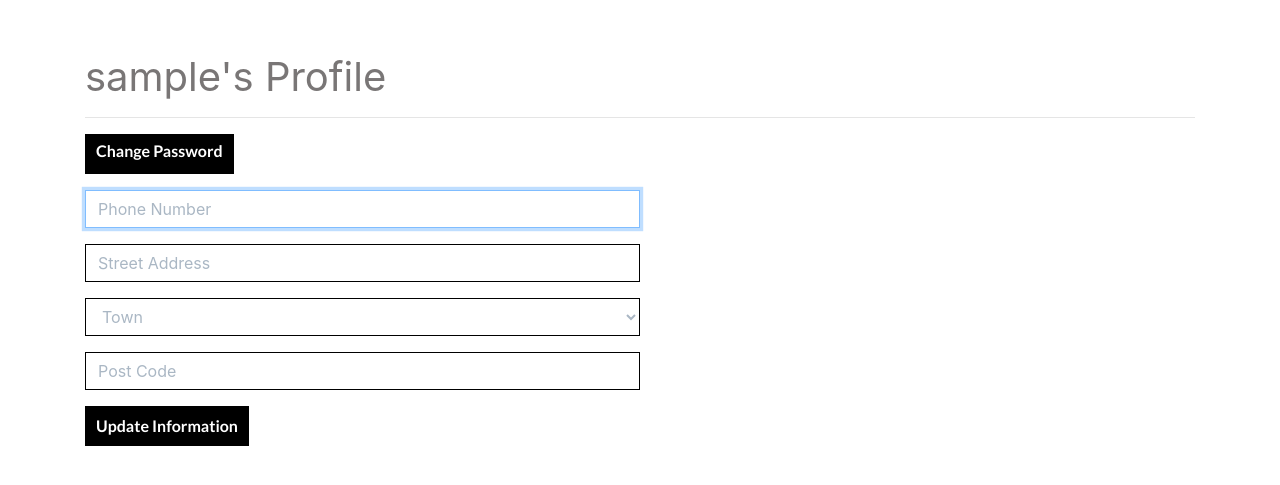
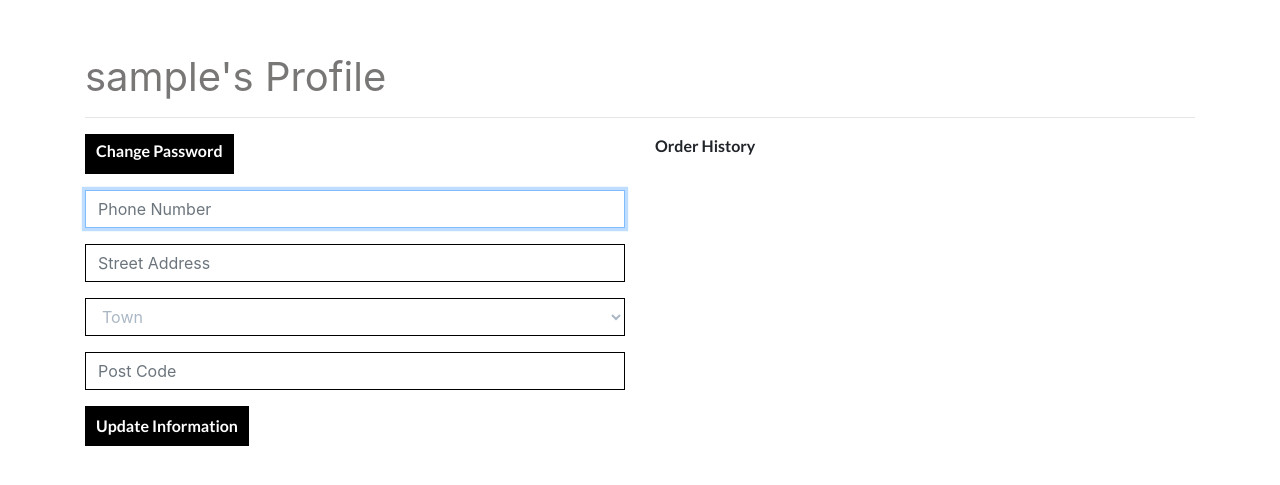
Before and after one commit to Code-Institute-Submissions/molacuizine, a Django app: page /profile/ in a window 1280 px wide. Shown: the part 147-632 px from the top of the page. Run offline with Django 3.2, Linux system fonts and the light colour scheme; the visitor is signed in with stand-in values (Sample User, id 1); data comes from the database, SQL or seed files in the repository; data that the repository does not hold is empty.

Commit message:
Add order history to profile page

```diff
--- a/profiles/templates/profiles/profile.html
+++ b/profiles/templates/profiles/profile.html
@@ -10,14 +10,25 @@
     <div class="container">
         <h1 class="text-left">{{ profile.user.username }}'s Profile</h1>
         <hr>
+        <div class="row">
+            <div class="col-12 col-md-7 col-lg-6">
                 {% if user.is_authenticated %}
                 <a class="allauth-button btn pt-1" href="{% url 'account_change_password' %}">Change Password</a>
                 {% endif %}
-        <form class="profile-form mt-3 w-50" action="{% url 'profile' %}" method="POST" id="profile-update-form">
+                <form class="mt-3 w-100" action="{% url 'profile' %}" method="POST" id="profile-update-form">
                     {% csrf_token %}
                     {{ form|crispy }}
                     <button class="allauth-button">Update Information</button>
                 </form>
+            </div>
+            <div class="col-12 col-md-5 mt-3 mt-md-0 col-lg-6">
+                <p class="font-weight-bold">Order History</p>
+                {% for order in orders %}
+                    <a href="#" class="profile-text"><span class="font-weight-bold">{{ forloop.counter }}.</span> {{ order.order_number|truncatechars:20 }}</a>
+                {% endfor %}
+            </div>
+        </div>
+
     </div>
 {% endblock %}
 
```
Lines whose indentation alone changed are shown as unchanged.
